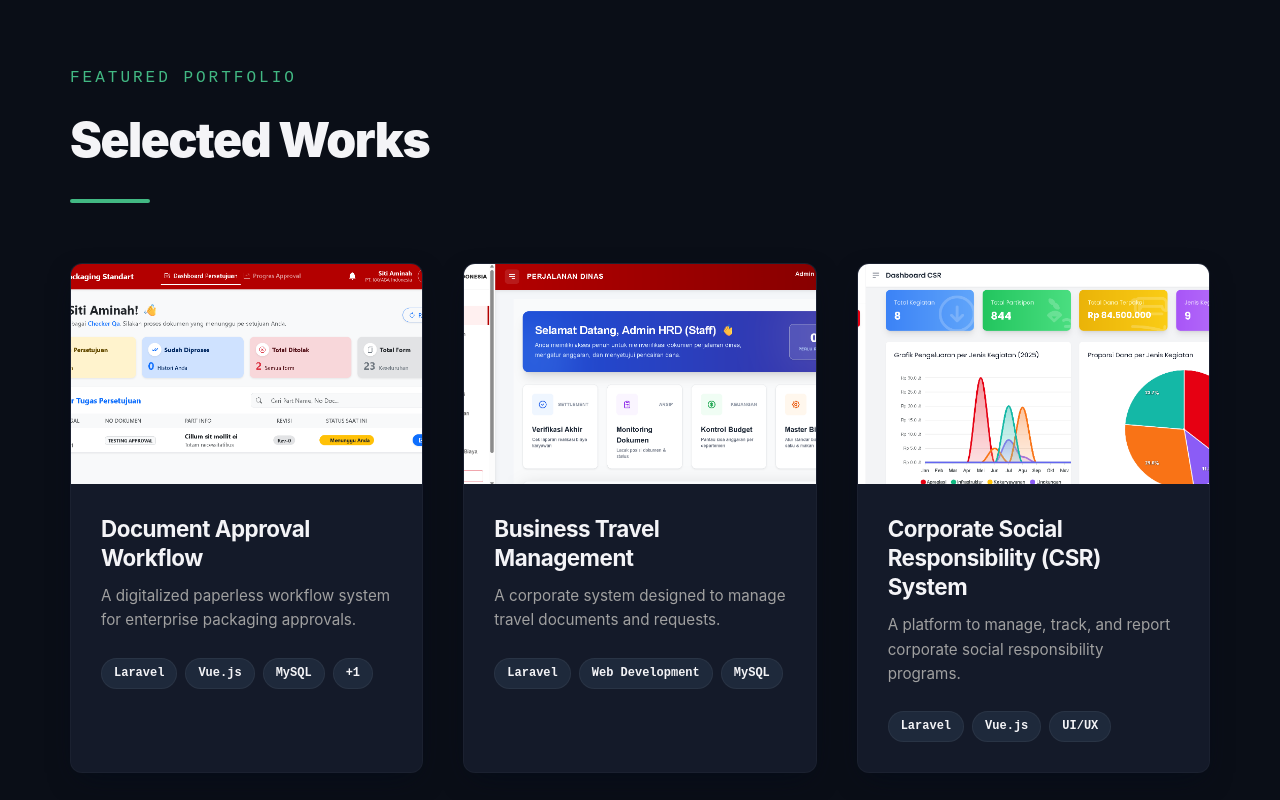
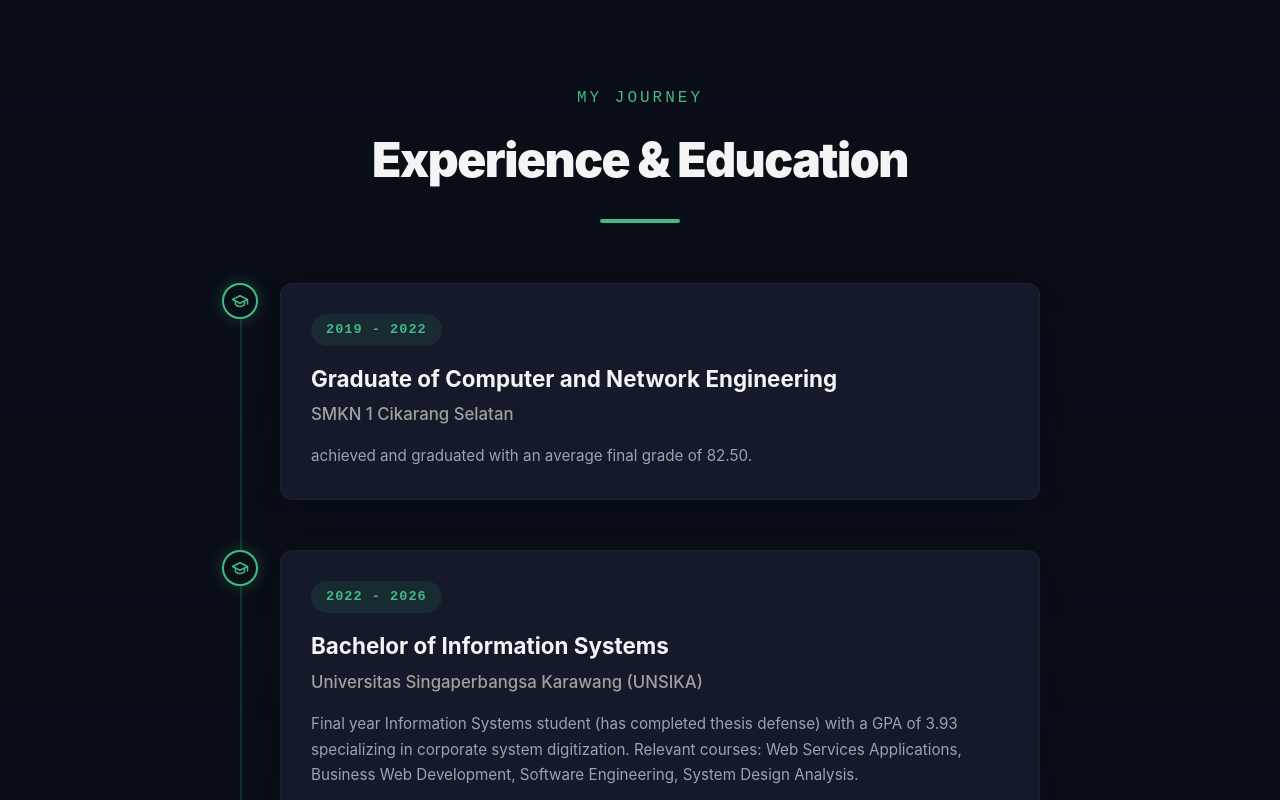
Before and after one commit to abidazis/abid-athananda-azis, a Vue app: page / in a window 1280 px wide. Shown: the part 1480-2280 px from the top of the page. Built offline with nearby package versions, Linux system fonts and the light colour scheme.

Commit message:
penyesuaian isi konten projek 3

```diff
--- a/src/App.vue
+++ b/src/App.vue
@@ -116,6 +116,59 @@ const closeModal = () => {
   setTimeout(() => { selectedProject.value = null }, 300)
   document.body.style.overflow = 'auto'
 }
+
+// --- 5. EXPERIENCE & EDUCATION DATA ---
+const experiences = ref([
+  {
+    id: 1,
+    type: 'education',
+    role: 'Graduate of Computer and Network Engineering',
+    company: 'SMKN 1 Cikarang Selatan',
+    period: '2019 - 2022',
+    desc: 'achieved and graduated with an average final grade of 82.50.'
+  },
+  {
+    id: 2,
+    type: 'education',
+    role: 'Bachelor of Information Systems',
+    company: 'Universitas Singaperbangsa Karawang (UNSIKA)',
+    period: '2022 - 2026',
+    desc: 'Final year Information Systems student (has completed thesis defense) with a GPA of 3.93 specializing in corporate system digitization. Relevant courses: Web Services Applications, Business Web Development, Software Engineering, System Design Analysis.'
+  },
+  {
+    id: 3,
+    type: 'education',
+    role: 'Certified Junior Web Developer',
+    company: 'BPPTIK (Center for Information and Communication Technology Training and Development) - KOMINFO',
+    period: '2023',
+    desc: 'Completed an independent website project with satisfactory results and passed the competency test for Junior Web Development.'
+  },
+  {
+    id: 4,
+    type: 'education',
+    role: 'Certified Independent Study',
+    company: 'Internship And Certified Independent Study (Msib) Rakamin Academy Program Of The Ministry Of Kemendikbudristek',
+    period: '2023',
+    desc: 'Successfully completed a Certified Independent Study with the IT Full Stack Developer: Mastering Web Development Blending With Data Science program organized by RAKAMIN ACADEMY, a program of the Ministry of Education, Culture, Research, and Technology.'
+  },
+  {
+    id: 5,
+    type: 'work',
+    role: 'Freelance Full-Stack Developer',
+    company: 'Self-Employed / Various Clients',
+    period: '2025 - Present',
+    desc: 'Custom web application development, recent projects include the Assessment Recap System for the Paskibra Competition, the Quenna clothing company website, and an order and financial management system for UMKM.'
+  },
+  {
+    id: 6,
+    type: 'work',
+    role: 'MIS (Management Information System) Intern',
+    company: 'PT Kayaba Indonesia',
+    period: 'Aug 2025 - Jan 2026',
+    desc: 'Served as a Fullstack Web Developer. Successfully completed the task of designing and building at least 3 company business process digitization systems, including a business trip document approval workflow and packaging specifications that significantly improved operational efficiency.'
+  },
+])
+
 </script>
 
 <template>
@@ -176,6 +229,32 @@ const closeModal = () => {
             <div v-for="skill in techSkills" :key="skill.name" class="tech-card">
               <img :src="skill.url" :alt="skill.name" class="tech-icon-large" />
               <p class="tech-name">{{ skill.name }}</p>
+            </div>
+          </div>
+        </div>
+      </section>
+
+      <section id="experience" class="experience-section">
+        <div class="container">
+          <div class="section-header text-center">
+            <p class="section-tag">My Journey</p>
+            <h2 class="section-title">Experience & Education</h2>
+            <div class="title-line mx-auto"></div>
+          </div>
+
+          <div class="timeline">
+            <div v-for="exp in experiences" :key="exp.id" class="timeline-item">
+              <div class="timeline-dot">
+                <svg v-if="exp.type === 'education'" xmlns="http://www.w3.org/2000/svg" width="18" height="18" viewBox="0 0 24 24" fill="none" stroke="currentColor" stroke-width="2" stroke-linecap="round" stroke-linejoin="round"><path d="M22 10v6M2 10l10-5 10 5-10 5z"></path><path d="M6 12v5c3 3 9 3 12 0v-5"></path></svg>
+                <svg v-else-if="exp.type === 'business'" xmlns="http://www.w3.org/2000/svg" width="18" height="18" viewBox="0 0 24 24" fill="none" stroke="currentColor" stroke-width="2" stroke-linecap="round" stroke-linejoin="round"><path d="M3 9l9-7 9 7v11a2 2 0 0 1-2 2H5a2 2 0 0 1-2-2z"></path><polyline points="9 22 9 12 15 12 15 22"></polyline></svg>
+                <svg v-else xmlns="http://www.w3.org/2000/svg" width="18" height="18" viewBox="0 0 24 24" fill="none" stroke="currentColor" stroke-width="2" stroke-linecap="round" stroke-linejoin="round"><rect x="2" y="7" width="20" height="14" rx="2" ry="2"></rect><path d="M16 21V5a2 2 0 0 0-2-2h-4a2 2 0 0 0-2 2v16"></path></svg>
+              </div>
+              <div class="timeline-content">
+                <span class="timeline-period">{{ exp.period }}</span>
+                <h3 class="timeline-role">{{ exp.role }}</h3>
+                <h4 class="timeline-company">{{ exp.company }}</h4>
+                <p class="timeline-desc">{{ exp.desc }}</p>
+              </div>
             </div>
           </div>
         </div>
--- a/src/assets/style.css
+++ b/src/assets/style.css
@@ -185,3 +185,33 @@ a { text-decoration: none; color: inherit; transition: 0.3s; }
   .modal-title { font-size: 1.8rem; }
   .footer-inner { flex-direction: column; gap: 15px; text-align: center; }
 }
+
+/* =========================================================
+   X. EXPERIENCE TIMELINE SECTION
+   ========================================================= */
+.experience-section { padding: 100px 0; width: 100%; background: linear-gradient(to bottom, transparent, rgba(10, 14, 23, 0.8), transparent); }
+.timeline { position: relative; max-width: 800px; margin: 0 auto; padding-left: 40px; }
+.timeline::before { content: ''; position: absolute; left: 0; top: 0; bottom: 0; width: 2px; background: rgba(66, 184, 131, 0.2); }
+
+.timeline-item { position: relative; margin-bottom: 50px; }
+.timeline-item:last-child { margin-bottom: 0; }
+
+.timeline-dot { position: absolute; left: -58px; top: 0; width: 36px; height: 36px; background: var(--bg-dark); border: 2px solid var(--accent); border-radius: 50%; display: flex; justify-content: center; align-items: center; color: var(--accent); z-index: 2; box-shadow: 0 0 15px rgba(66, 184, 131, 0.3); }
+
+.timeline-content { background: var(--bg-card); border: 1px solid rgba(255,255,255,0.03); border-radius: 12px; padding: 30px; box-shadow: var(--shadow-card); transition: transform 0.3s ease, border-color 0.3s ease; }
+.timeline-content:hover { transform: translateX(10px); border-color: rgba(66, 184, 131, 0.3); }
+
+.timeline-period { display: inline-block; padding: 5px 15px; background: rgba(66, 184, 131, 0.1); color: var(--accent); font-size: 0.85rem; font-weight: 700; border-radius: 20px; margin-bottom: 15px; font-family: 'Courier New', monospace; letter-spacing: 1px;}
+.timeline-role { font-size: 1.4rem; font-weight: 700; color: var(--text-main); margin-bottom: 5px; }
+.timeline-company { font-size: 1.05rem; color: #a0a0a0; margin-bottom: 15px; font-weight: 500; }
+.timeline-desc { color: var(--text-muted); line-height: 1.7; font-size: 0.95rem; }
+
+/* Tambahan untuk mobile agar timeline tidak kepotong */
+@media (max-width: 768px) {
+  .timeline { padding-left: 30px; }
+  .timeline-dot { left: -45px; width: 30px; height: 30px; }
+  .timeline-dot svg { width: 14px; height: 14px; }
+  .timeline-content { padding: 20px; }
+  .timeline-content:hover { transform: translateX(5px); }
+  .timeline-role { font-size: 1.2rem; }
+}
```
